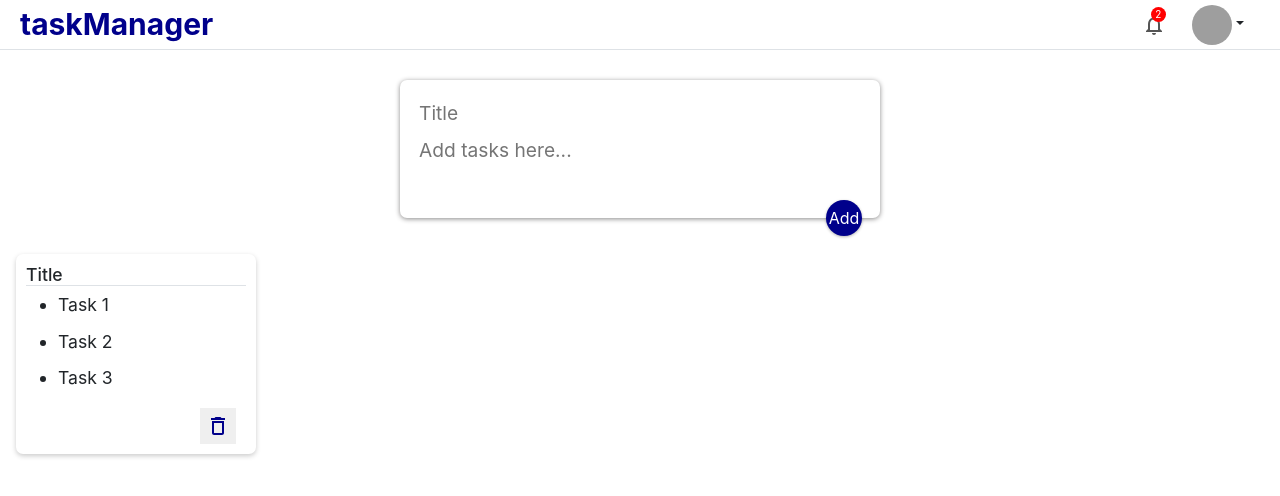
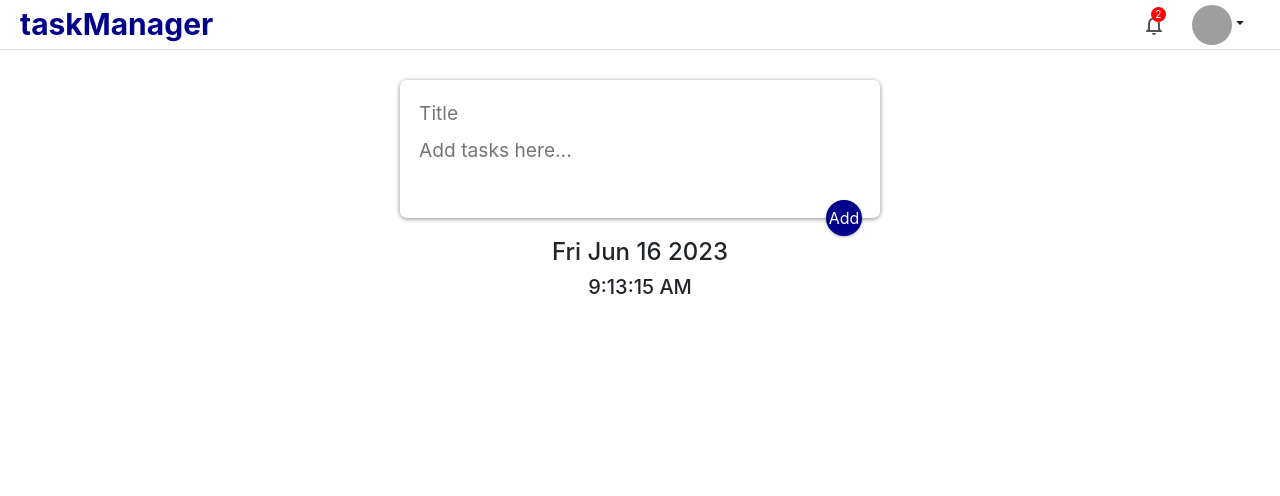
Before and after one commit to nandweza/taskManager, a React (Create React App) app in the folder frontend/: page /task in a window 1280 px wide. Shown: the top 496 px of the page. Built offline with nearby package versions, Linux system fonts and the light colour scheme; grey boxes are pictures that could not be loaded.

Commit message:
handling state

```diff
--- a/frontend/src/components/createTask/CreateTask.jsx
+++ b/frontend/src/components/createTask/CreateTask.jsx
@@ -1,17 +1,46 @@
+import { useState } from 'react';
 import './createTask.css';
 
-const CreateTask = () => {
+const CreateTask = (props) => {
+    const [task, setTask] = useState({
+        title: '',
+        content: ''
+    });
+
+    function handleChange(event) {
+        const {name, value} = event.target;
+        setTask(prevTask => {
+            return {
+                ...prevTask,
+                [name]: value
+            };
+        });
+    }
+
+    function submitTask(event) {
+        props.onAdd(task);
+        setTask({
+            title: '',
+            content: ''
+        });
+        event.preventDefault();
+    }
+
     return (
         <form>
             <input
                 name="title"
+                value={task.title}
+                onChange={handleChange}
                 placeholder="Title"
             />
             <textarea
                 name="content"
+                value={task.content}
+                onChange={handleChange}
                 placeholder="Add tasks here..."
             />
-            <button>
+            <button onClick={submitTask}>
                 Add
             </button>
         </form>
--- a/frontend/src/components/tasks/Tasks.jsx
+++ b/frontend/src/components/taskCard/TaskCard.jsx
@@ -1,14 +1,14 @@
-import './tasks.css';
+import React from 'react';
+import './taskCard.css';
 import DeleteOutlineOutlinedIcon from '@mui/icons-material/DeleteOutlineOutlined';
 
-const Tasks = () => {
+const TaskCard = (props) => {
+
     return (
         <div className="tasks">
-            <h1 className='border-bottom'>Title</h1>
+            <h1 className='border-bottom'>{props.title}</h1>
             <ul>
-                <li>Task 1</li>
-                <li>Task 2</li>
-                <li>Task 3</li>
+                <li>{props.content}</li>
             </ul>
             <button>
                 <DeleteOutlineOutlinedIcon />
@@ -17,4 +17,4 @@ const Tasks = () => {
     )
 };
 
-export default Tasks;
+export default TaskCard;
--- a/frontend/src/components/topbar/Topbar.jsx
+++ b/frontend/src/components/topbar/Topbar.jsx
@@ -60,7 +60,7 @@ const Topbar = () => {
                                     <ModeNightOutlinedIcon />
                                     <span className="px-2">Enable dark theme</span>
                                 </Link>
-                                <Link to="#" className="dropdown-item">
+                                <Link to="/" className="dropdown-item">
                                     <LogoutIcon />
                                     <span className="px-2">Sign Out</span>
                                 </Link>
--- a/frontend/src/pages/login/Login.jsx
+++ b/frontend/src/pages/login/Login.jsx
@@ -49,7 +49,7 @@ const Login = ({ onLogin }) => {
                     <div className="form-group p-2">
                         <button
                             type="submit"
-                            className="btn btn-primary btn-block"
+                            className="btn btn-lg btn-primary"
                             >
                             Log In
                         </button>
--- a/frontend/src/pages/tasks/Task.jsx
+++ b/frontend/src/pages/tasks/Task.jsx
@@ -1,13 +1,49 @@
+import { useEffect, useState } from 'react';
 import CreateTask from '../../components/createTask/CreateTask';
-import Tasks from '../../components/tasks/Tasks';
+import TaskCard from '../../components/taskCard/TaskCard';
 import Topbar from '../../components/topbar/Topbar';
 
 const Task = () => {
+
+	const [date, setDate] = useState('');
+	const [time, setTime] = useState('');
+	const [tasks, setTasks] = useState([]);
+
+	useEffect(() => {
+		const interval = setInterval(() => {
+			const currentDate = new Date();
+
+			const newDate = currentDate.toDateString();
+			const newTime = currentDate.toLocaleTimeString();
+
+			setDate(newDate);
+			setTime(newTime);
+		}, 1000);
+
+		return () => {
+			clearInterval(interval);
+		};
+	}, []);
+
+	function addTask(newTask) {
+		setTasks(prevTasks => {
+			return [...prevTasks, newTask];
+		});
+	}
+
   	return (
     	<>
 			<Topbar />
-      		<CreateTask />
-			<Tasks />
+      		<CreateTask
+				onAdd={addTask}
+			/>
+			<div className='time'>
+				<h4 className='text-center'>{date}</h4>
+				<h5 className='text-center'>{time}</h5>
+			</div>
+			{tasks.map(taskItem => {
+				return <TaskCard title={taskItem.title} content={taskItem.content} />
+			})}
     	</>
   	)
 };
```
Also changed, not shown: frontend/src/components/taskCard/taskCard.css (renamed from frontend/src/components/tasks/tasks.css).
